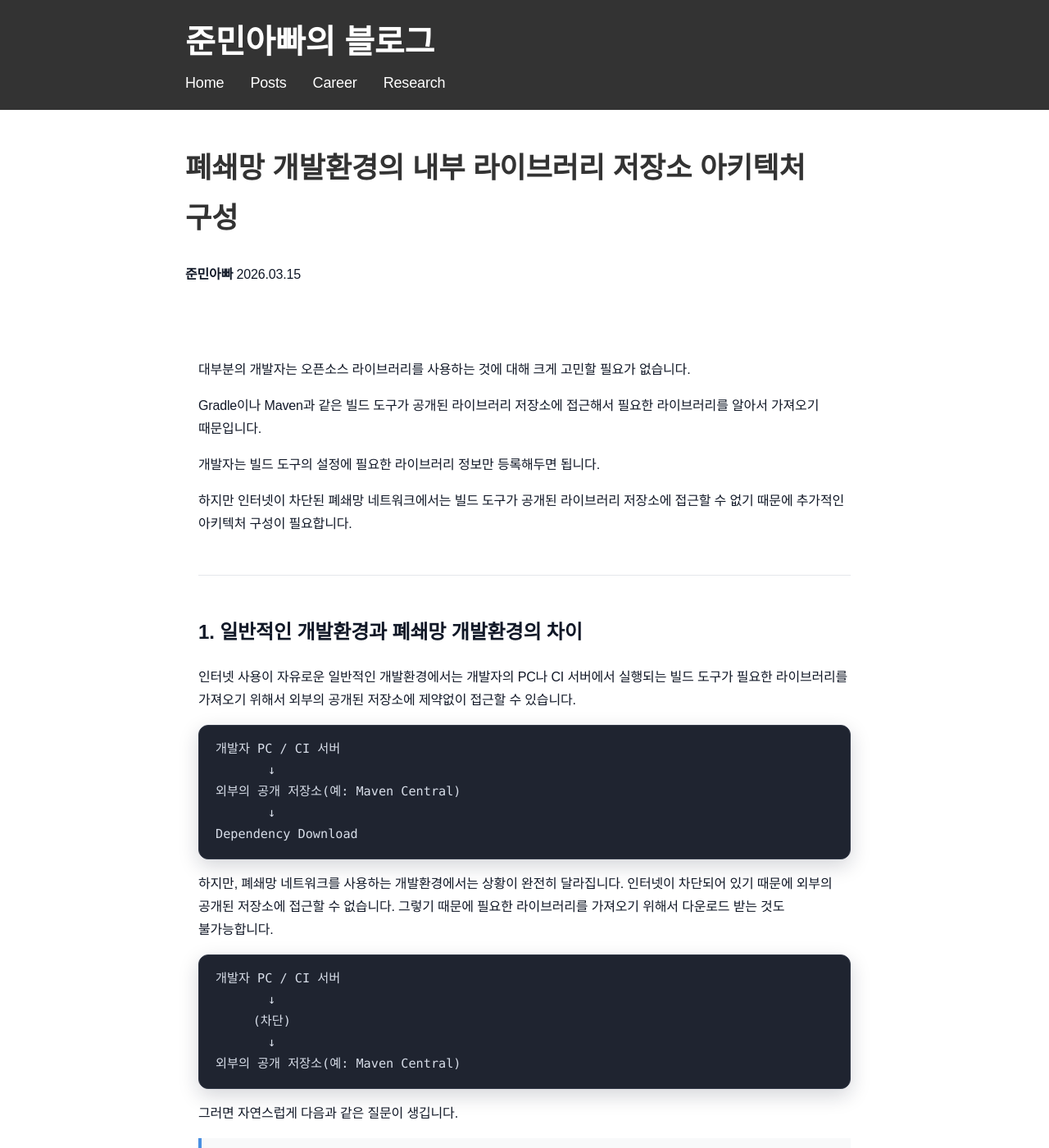
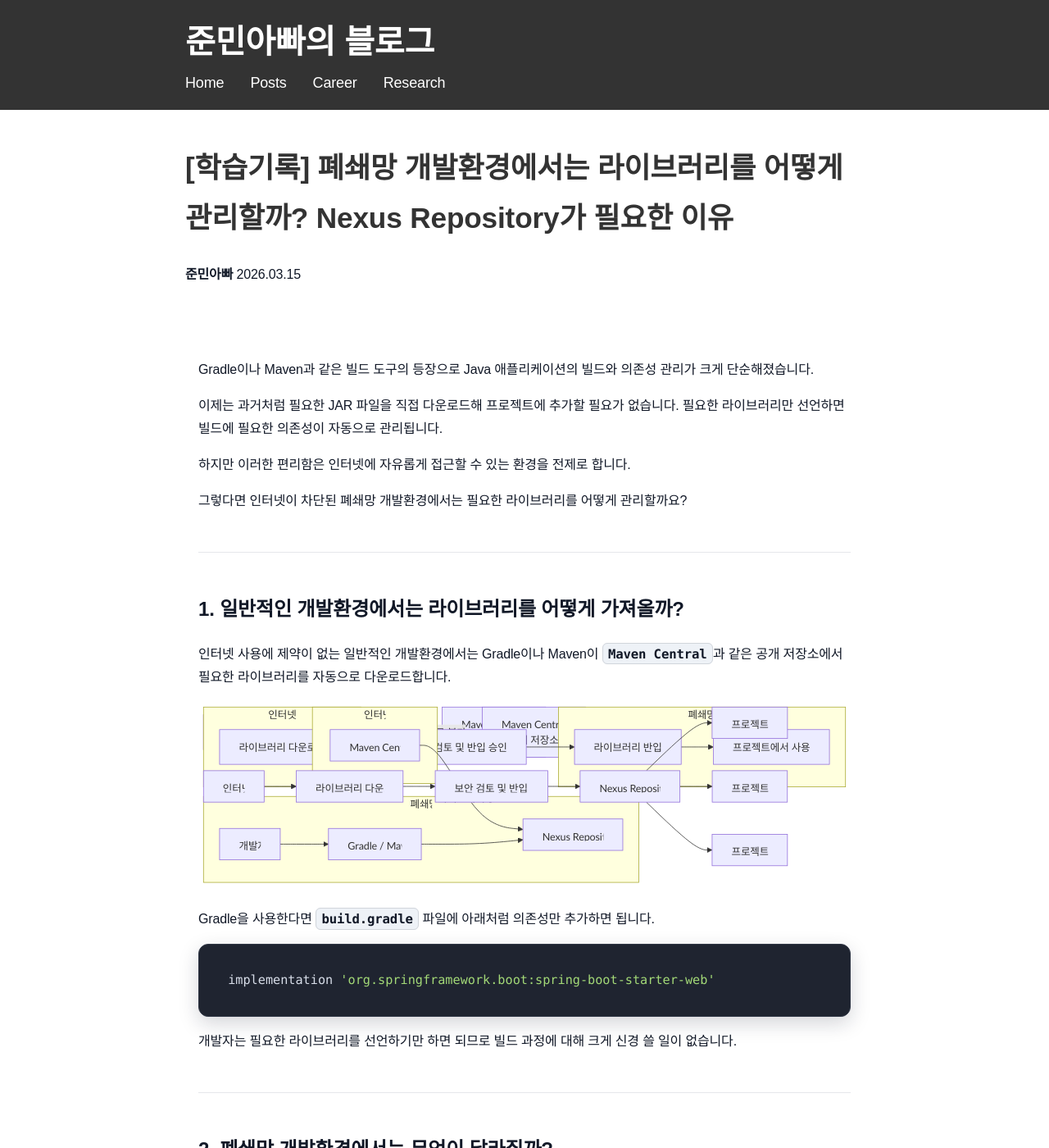
Before and after one commit to sanghoon-lee/sanghoon-lee.github.io, a Jekyll site: the page built from _posts/2026-03-15-proxy-nexus.md, in a window 1280 px wide and 1400 px high. Shown: the whole window at 82% size. Built offline with Jekyll 4.4.1, drawn with Linux system fonts in a browser that asks for light colours; nearby versions of some CDN libraries; comment, search, counter and statistics services are not loaded; some of the changed text lies outside the part shown.

Commit message:
폐쇄망 nexus 포스팅 리라이팅

````diff
--- a/_posts/2026-03-15-proxy-nexus.md
+++ b/_posts/2026-03-15-proxy-nexus.md
@@ -1,78 +1,112 @@
 ---
 layout: post
-title: "폐쇄망 개발환경의 내부 라이브러리 저장소 아키텍처 구성"
+title: "[학습기록] 폐쇄망 개발환경에서는 라이브러리를 어떻게 관리할까? Nexus Repository가 필요한 이유"
 date: 2026-03-15
-description: 내부 라이브러리를 구성하는 방법을 아키텍처 중심으로 설명한 글입니다.
+description: 폐쇄망 개발환경에서 Maven·Gradle 라이브러리를 관리하는 방법과 Nexus Repository가 필요한 이유를 아키텍처 중심으로 설명합니다.
 image: /assets/images/nexus2.jpg
-categories: 개념정리
+categories: 학습기록
+tags:
+  - 인프라
+  - 보안
+  - 자바
 ---
 
-대부분의 개발자는 오픈소스 라이브러리를 사용하는 것에 대해 크게 고민할 필요가 없습니다.
+Gradle이나 Maven과 같은 빌드 도구의 등장으로 Java 애플리케이션의 빌드와 의존성 관리가 크게 단순해졌습니다.
 
-Gradle이나 Maven과 같은 빌드 도구가 공개된 라이브러리 저장소에 접근해서 필요한 라이브러리를 알아서 가져오기 때문입니다.
+이제는 과거처럼 필요한 JAR 파일을 직접 다운로드해 프로젝트에 추가할 필요가 없습니다. 필요한 라이브러리만 선언하면 빌드에 필요한 의존성이 자동으로 관리됩니다.
 
-개발자는 빌드 도구의 설정에 필요한 라이브러리 정보만 등록해두면 됩니다.
+하지만 이러한 편리함은 인터넷에 자유롭게 접근할 수 있는 환경을 전제로 합니다.
 
-하지만 인터넷이 차단된 폐쇄망 네트워크에서는 빌드 도구가 공개된 라이브러리 저장소에 접근할 수 없기 때문에 추가적인 아키텍처 구성이 필요합니다.
+그렇다면 인터넷이 차단된 폐쇄망 개발환경에서는 필요한 라이브러리를 어떻게 관리할까요?
 
 ---
 
-## 1. 일반적인 개발환경과 폐쇄망 개발환경의 차이
+## 1. 일반적인 개발환경에서는 라이브러리를 어떻게 가져올까?
 
-인터넷 사용이 자유로운 일반적인 개발환경에서는 개발자의 PC나 CI 서버에서 실행되는 빌드 도구가 필요한 라이브러리를 가져오기 위해서 외부의 공개된 저장소에 제약없이 접근할 수 있습니다.
+인터넷 사용에 제약이 없는 일반적인 개발환경에서는 Gradle이나 Maven이 `Maven Central`과 같은 공개 저장소에서 필요한 라이브러리를 자동으로 다운로드합니다.
 
-```nohighlight
-개발자 PC / CI 서버
-       ↓
-외부의 공개 저장소(예: Maven Central)
-       ↓
-Dependency Download
+```mermaid
+flowchart LR
+
+Developer["개발자"]
+
+Build["Gradle / Maven"]
+
+Repository["Maven Central<br>(공개 저장소)"]
+
+Developer --> Build
+Build --> Repository
 ```
 
-하지만, 폐쇄망 네트워크를 사용하는 개발환경에서는 상황이 완전히 달라집니다. 인터넷이 차단되어 있기 때문에 외부의 공개된 저장소에 접근할 수 없습니다. 그렇기 때문에 필요한 라이브러리를 가져오기 위해서 다운로드 받는 것도 불가능합니다.
+Gradle을 사용한다면 `build.gradle` 파일에 아래처럼 의존성만 추가하면 됩니다.
 
-```nohighlight
-개발자 PC / CI 서버
-       ↓
-     (차단)
-       ↓
-외부의 공개 저장소(예: Maven Central)
+```gradle
+implementation 'org.springframework.boot:spring-boot-starter-web'
 ```
 
-그러면 자연스럽게 다음과 같은 질문이 생깁니다.
-
-> 폐쇄망 네트워크를 사용한 환경에서는 어떻게 빌드에 필요한 라이브러리를 가져올 수 있을까요?
+개발자는 필요한 라이브러리를 선언하기만 하면 되므로 빌드 과정에 대해 크게 신경 쓸 일이 없습니다.
 
 ---
 
-## 2. 폐쇄망 개발환경에 라이브러리를 수동으로 반입하는 방식의 문제점
+## 2. 폐쇄망 개발환경에서는 무엇이 달라질까?
 
-가장 단순한 방법은 인터넷 사용이 자유로운 환경에서 필요한 라이브러리를 다운로드하고, 수동으로 폐쇄망으로 반입하는 것입니다.
+폐쇄망 개발환경에서는 인터넷이 차단되어 있기 때문에 Gradle이나 Maven이 `Maven Central`과 같은 공개 저장소에 접근할 수 없습니다.
 
-다음과 같은 방식입니다.
+```mermaid
+flowchart LR
 
-```nohighlight
-1. 인터넷 사용이 가능한 환경에서 라이브러리 다운로드
-2. 라이브러리 파일을 폐쇄망으로 반입 요청
-3. 보안 담당자 확인 및 승인
-4. 반입된 라이브러리 파일을 프로젝트에 직접 추가하거나 내부 저장소에 업로드
+Developer["개발자"]
+
+Build["Gradle / Maven"]
+
+Repository["Maven Central<br>(공개 저장소)"]
+
+Developer --> Build
+Build -. 접근 불가 .-> Repository
 ```
 
-하지만 이런 방식을 사용하면 다음과 같은 문제가 발생할 수 있습니다.
+이 때문에 빌드 시점에 필요한 라이브러리를 자동으로 다운로드할 수 없습니다. 따라서 프로젝트를 정상적으로 빌드할 수 없게 됩니다.
+
+즉, 폐쇄망에서는 **필요한 라이브러리를 어디에서 가져올 것인가**라는 새로운 문제가 발생합니다.
+
+가장 단순한 해결 방법은 인터넷이 가능한 환경에서 라이브러리를 다운로드한 뒤 폐쇄망으로 반입하는 것입니다. 하지만 이 방식은 실제 운영 환경에서 여러 가지 문제를 발생시킬 수 있습니다.
 
 ---
 
-### 2.1. 라이브러리 반입 과정의 번거로움
+## 3. 라이브러리를 수동으로 반입하는 방식의 문제점
 
-대부분의 라이브러리는 또 다른 라이브러리들과 복잡한 의존관계를 형성하고 있는 경우가 대부분입니다.
+폐쇄망 개발환경으로 라이브러리를 수동으로 반입하는 과정은 일반적으로 다음과 같습니다.
 
-따라서 의존성까지 고려해 어떤 라이브러리들을 함께 가져와야 하는지 파악해야 합니다.
+```mermaid
+flowchart LR
+
+subgraph Internet["인터넷"]
+    Download["라이브러리 다운로드"]
+end
+
+Approval["보안 검토 및 반입 승인"]
+
+subgraph Trust["폐쇄망"]
+    Import["라이브러리 반입"]
+    Project["프로젝트에서 사용"]
+end
+
+Download --> Approval
+Approval --> Import
+Import --> Project
+```
+
+---
+
+### 3.1. 라이브러리 반입 과정의 번거로움
+
+하나의 라이브러리를 사용하려면 그 라이브러리가 필요로 하는 의존 라이브러리도 함께 반입해야 합니다. 즉, 하나의 라이브러리를 추가한다고 하나의 JAR 파일만 가져오면 되는 것이 아닙니다. 따라서 의존성까지 고려해 어떤 라이브러리들을 함께 가져와야 하는지 파악해야 합니다.
 
 이 과정은 생각보다 복잡하며 매번 반복되어야 합니다. 결과적으로 개발 생산성 저하로 이어질 수 있습니다.
 
 ---
 
-### 2.2. 버전 관리의 어려움
+### 3.2. 버전 관리의 어려움
 
 또한 어떤 버전의 라이브러리가 조직 내에서 사용되고 있는지 추적하는 것이 어렵습니다.
 
@@ -80,62 +114,99 @@ Dependency Download
 
 동일한 라이브러리를 팀마다 서로 다른 버전으로 사용하고 있거나, 라이브러리를 직접 프로젝트 내부에 포함시켜서 유지보수를 어렵게 만들기도 합니다.
 
----
-
-## 3. 폐쇄망 개발환경에 내부 저장소 구축이 필요한 이유
-
-위와 같은 문제를 해결하기 위해서 결국 내부로 반입된 라이브러리를 통제하고, 관리할 수 있는 별도의 방법이 필요합니다.
-
-그래서 폐쇄망 네트워크를 사용해야 하는 개발조직에서는 대부분 **내부 저장소(Artifact Repository)**를 구축해서 운영하고 있습니다.
-
-**내부 저장소**를 구축하는데 사용되는 대표적인 도구로 **Nexus**가 있습니다.
-
-<img class="main-image" src="/assets/images/nexus2.jpg" alt="nexus repository">
-
-**내부 저장소**는 외부 라이브러리가 폐쇄망 내부로 유입되는 유일한 경로가 됩니다. 즉, 라이브러리를 조직 내부에서 일관된 방식으로 통제할 수 있게 됩니다.
-
-조직 운영 관점에서 **내부 저장소**는 보안 통제 지점(Security Control Point)으로 중요한 역할을 하게 됩니다.
-
-* 사용한 라이브러리 추적 가능
-* 보안 취약점 발생 시 영향 범위 분석 가능
-* 감사 대응 자료 확보 가능
+결국 라이브러리를 프로젝트마다 개별적으로 관리하는 방식에는 한계가 있으며, 조직 차원에서 중앙 집중적으로 관리할 수 있는 방법이 필요하게 됩니다.
 
 ---
 
-## 4. 프록시 서버의 활용
 
-하지만 **내부 저장소**가 구축되더라도 여전히 폐쇄망 네트워크에서 실행되는 빌드 도구는 외부의 공개 저장소에 접근할 수 없습니다.
+## 4. Nexus Repository를 사용하는 이유
 
-그렇기 때문에 라이브러리는 여전히 수동으로 반입되어야 합니다. 일반적인 환경과 동일하게 라이브러리 반입까지 자동화할 수 없을까요?
+앞에서 살펴본 것처럼 프로젝트마다 라이브러리를 수동으로 반입하여 관리하는 방식에는 여러 가지 한계가 있습니다. 그래서 많은 조직에서는 `Nexus Repository`를 이용해 구축한 내부 라이브러리 저장소를 운영합니다.
 
-라이브러리 반입을 자동화하려면 결국 **내부 저장소**에서 외부의 공개 저장소에 접근이 가능해야 합니다.
+내부 라이브러리 저장소가 운영되면 개발자는 더 이상 프로젝트마다 라이브러리를 직접 관리하지 않아도 됩니다. 필요한 라이브러리를 내부 저장소에 등록해 두면 이후에는 모든 프로젝트가 동일한 저장소를 통해 사용할 수 있습니다.
 
-하지만 보안상 이유로 폐쇄망 네트워크를 인터넷과 직접 연결하기는 어렵습니다.
+```mermaid
+flowchart LR
 
-이런 경우 대부분 프록시 서버를 활용해서 문제를 해결하고 있습니다.
+subgraph Internet["인터넷"]
+    Maven["Maven Central"]
+end
 
-```nohighlight
-개발자 PC / CI 서버
-       ↓
-내부 저장소 - 폐쇄망(Trust Zone)
-       ↓
-프록시 서버 - 폐쇄망(DMZ)
-       ↓
-외부의 공개 저장소(예: Maven Central) - 인터넷
-       ↓
-Dependency Download
+subgraph Trust["폐쇄망"]
+    Nexus["Nexus Repository"]
+
+    Build["Gradle / Maven"]
+
+    Dev["개발자"]
+end
+
+Maven -->|라이브러리 반입| Nexus
+Dev --> Build
+Build --> Nexus
 ```
 
-개발자 PC나 CI서버는 **내부 저장소**를 통해서만 라이브러리에 접근하고, 필요한 경우 **내부 저장소**가 프록시 서버를 경유하여 외부의 공개 저장소와 연동하도록 하는 것입니다.
+이렇게 되면 조직 전체에서 사용하는 라이브러리를 하나의 저장소에서 중앙 집중적으로 관리할 수 있습니다.
 
-이렇게 환경이 구성되면 **내부 저장소**가 프록시 서버의 통제를 받으면서 허용된 경로로 안전하게 외부와 연결되는 구조가 될 수 있습니다.
+또한 이미 반입한 라이브러리를 다른 프로젝트에서도 그대로 재사용할 수 있어 중복 반입을 줄일 수 있으며, 라이브러리 버전도 일관성 있게 관리할 수 있습니다.
+
+내부 라이브러리 저장소는 단순히 라이브러리를 보관하는 서버가 아닙니다. 조직 내부에서 사용하는 라이브러리를 중앙에서 관리하고 통제하는 역할을 수행합니다.
+
+이를 통해 다음과 같은 장점을 얻을 수 있습니다.
+
+- 프로젝트 간 라이브러리 재사용
+- 라이브러리 중복 반입 방지
+- 라이브러리 버전의 일관성 유지
+- 조직에서 사용하는 라이브러리 현황 관리
+- 보안 취약점 발생 시 영향 범위 파악
+
+**참고**
+
+> Nexus Repository를 설치하는 방법은 [[토이프로젝트] Nexus Repository로 내부 라이브러리 저장소 구축하기: 라이브러리 배포와 사용까지](https://sanghoon-lee.github.io/2026/03/10/localNexus/)에서 다루고 있습니다.
 
 ---
 
-## 5. 관련 포스팅
+## 5. 폐쇄망에서는 라이브러리를 어떻게 추가할까?
 
-* [[학습기록] Nexus로 내부 라이브러리 저장소 구축해보기](https://sanghoon-lee.github.io/2026/03/10/localNexus/)
+내부 라이브러리 저장소를 구축하더라도 폐쇄망의 인터넷 차단 정책이 변경되는 것은 아닙니다.
 
----
+인터넷과 연결되는 작업은 필요한 라이브러리를 `Nexus Repository`에 등록할 때만 수행됩니다.
 
-#nexus #proxy #폐쇄망 #저장소 #라이브러리
+새로운 라이브러리가 필요한 경우에는 인터넷 환경에서 다운로드한 뒤 보안 검토를 거쳐 `Nexus Repository`에 등록합니다.
+
+한 번 등록된 라이브러리는 이후 모든 프로젝트에서 `Nexus Repository`를 통해 동일한 버전의 라이브러리를 사용할 수 있습니다.
+
+따라서 프로젝트마다 라이브러리를 개별적으로 반입할 필요가 없어지고, 운영 효율성과 관리 일관성을 확보할 수 있습니다.
+
+```mermaid
+flowchart LR
+
+Internet["인터넷"]
+
+Download["라이브러리 다운로드"]
+
+Approval["보안 검토 및 반입 승인"]
+
+Nexus["Nexus Repository"]
+
+ProjectA["프로젝트 A"]
+ProjectB["프로젝트 B"]
+ProjectC["프로젝트 C"]
+
+Internet --> Download
+Download --> Approval
+Approval --> Nexus
+
+Nexus --> ProjectA
+Nexus --> ProjectB
+Nexus --> ProjectC
+```
+
+## 6. 마무리
+
+폐쇄망 개발환경에서는 인터넷에 직접 접근할 수 없기 때문에 라이브러리 관리 방식도 일반적인 개발환경과 달라집니다.
+
+프로젝트마다 라이브러리를 개별적으로 반입하는 방식은 시간이 지날수록 관리 비용이 증가하고, 버전 관리나 재사용 측면에서도 한계가 있습니다.
+
+`Nexus Repository`와 같은 내부 라이브러리 저장소를 구축하면 라이브러리를 중앙에서 관리할 수 있으며, 개발 생산성과 운영 효율성을 함께 높일 수 있습니다.
+
+결국 폐쇄망 개발환경에서 중요한 것은 라이브러리를 얼마나 많이 확보했느냐가 아니라, 조직 전체가 동일한 기준으로 라이브러리를 관리하고 재사용할 수 있는 체계를 갖추는 것입니다.
````
Also changed, not shown: _posts/2026-03-10-localNexus.md (+1 -1 lines).
